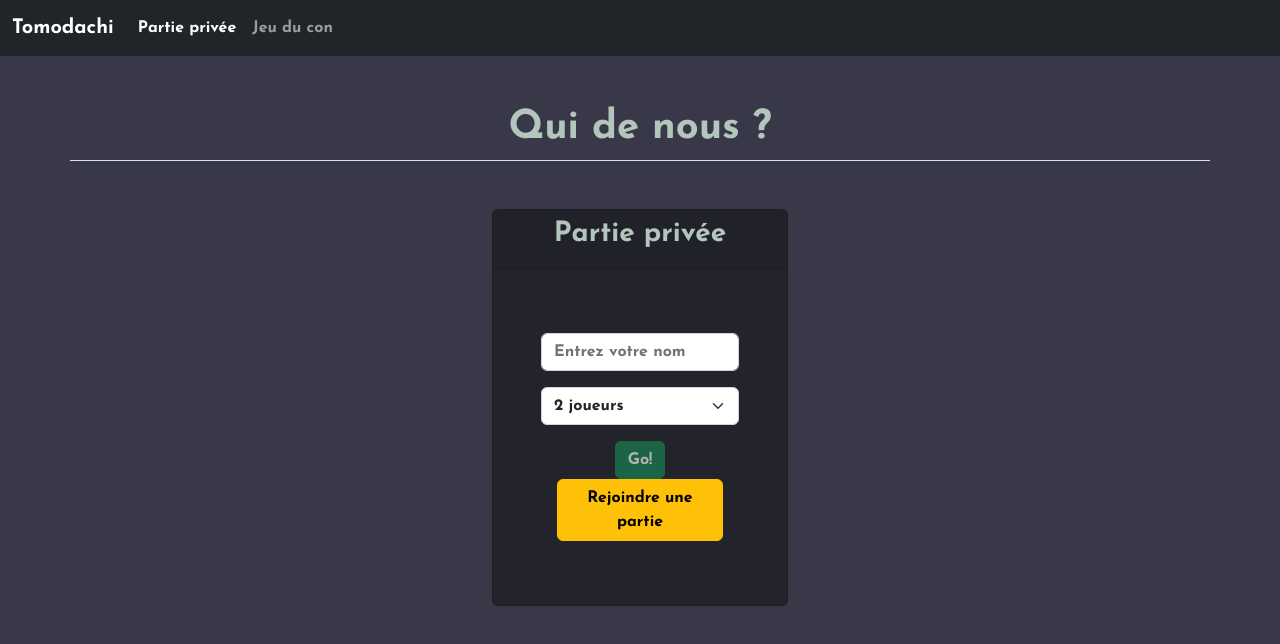
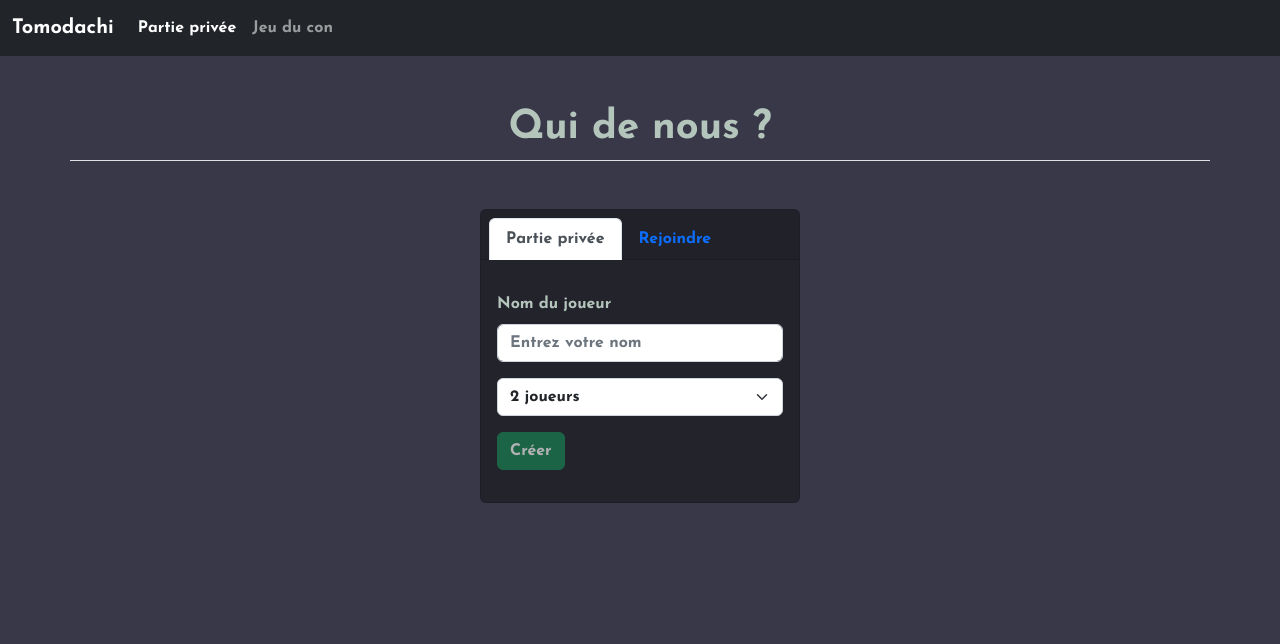
Before and after one commit to Arkansiel92/Tomodachi, a React (Create React App) app in the folder client/: page / in a window 1280 px wide. Shown: the top 644 px of the page. Built offline with nearby package versions, Linux system fonts and the light colour scheme; no server answers.

Commit message:
bootstrap Home.tsx

```diff
--- a/client/src/context/socket.ts
+++ b/client/src/context/socket.ts
@@ -9,7 +9,7 @@ export interface ExtendedSocket extends Socket {
     isTurn?: boolean,
 }
 
-export const socket: ExtendedSocket = io('https://192.168.1.37:3001', {transports: ['websocket']}); // IP on private network (localhost works too)
+export const socket: ExtendedSocket = io('http://192.168.1.10:3001', {transports: ['websocket']}); // IP on private network (localhost works too)
 
 socket.name = '';
 socket.room = null;
--- a/client/src/pages/Home.tsx
+++ b/client/src/pages/Home.tsx
@@ -51,26 +51,40 @@ const Home: React.FC = () => {
             {
                 alert !== '' ? <div className='container text-center alert alert-danger'>{alert}</div> : <div></div>
             }
-            {/* {
-                navigator.userAgent.match(/mobile/i)
-                ? <p>Je suis sur téléphone</p>
-                : <p>Je suis sur ordinateur</p>
-            } */}
             <div className="container border-bottom mb-5">
                 <h1 className="text-center">Qui de nous ?</h1>
             </div>
-            <div className="m-5">
-                {
-                    card === 'create'
-                    ? <div className="w-25 card m-auto text-center">
-                    <div>
-                        <div className="card-header text-center"><h3>Partie privée</h3></div>
-                            <div className="card-body p-5">
+
+
+            <div className="card w-25 m-auto">
+                <div className="card-header">
+                    <ul className="nav nav-tabs card-header-tabs">
+                        <li className="nav-item">
+                            {
+                                card === "create"
+                                ? <button className="nav-link active">Partie privée</button>
+                                : <button className="nav-link" onClick={() => {setCard('create')}}>Partie privée</button>
+                            }
+                        </li>
+                        <li className="nav-item">
+                            {
+                                card === "join"
+                                ? <button className="nav-link active">Rejoindre</button>
+                                : <button className="nav-link" onClick={() => {setCard('join')}}>Rejoindre</button>
+                            }
+                        </li>
+                    </ul>
+                </div>
+                <div className="card-body">
+                    {
+                        card === "create"
+                        ?   <div>
                             <div className="form-group mt-3">
-                                <input type="text" className='w-100 m-auto form-control' value={pseudo} placeholder="Entrez votre nom" onChange={(e) => {setPseudo(e.target.value)}} />
+                                <label className='form-label'>Nom du joueur</label>
+                                <input type="text" className='form-control' value={pseudo} placeholder="Entrez votre nom" onChange={(e) => {setPseudo(e.target.value)}} />
                             </div>
                             <div className="form-group my-3">
-                                <select className='w-100 my-3 m-auto form-select' value={players} name="players" onChange={(e) => {setPlayers(Number(e.target.value))}}>
+                                <select className='my-3 form-select' value={players} name="players" onChange={(e) => {setPlayers(Number(e.target.value))}}>
                                     <option value="2">2 joueurs</option>
                                     <option value="3">3 joueurs</option>
                                     <option value="4">4 joueurs</option>
@@ -78,49 +92,33 @@ const Home: React.FC = () => {
                                     <option value="6">6 joueurs</option>
                                 </select>
                             </div>
-                            {/* <select name="game" className='w-100 my-3 m-auto form-select'>
-                                <option value="0">Choix du jeu</option>
-                                <option value="agent-trouble">Agent Trouble</option>
-                                <option value="wich-of-us">Qui de nous ?</option>
-                            </select> */}
                             <div className='my-3'>
                                 {
                                     pseudo === ''
-                                    ? <button type="submit" disabled className='btn btn-success mx-3'>Go!</button>
-                                    : <button type="submit" onClick={handleSubmit} className='btn btn-success mx-3'>Go !</button>
+                                    ? <button type="submit" disabled className='btn btn-success'>Créer</button>
+                                    : <button type="submit" onClick={handleSubmit} className='btn btn-success'>Créer</button>
                                 }
-                                <button onClick={() => {setCard('join')}} className="btn btn-warning mx-3">Rejoindre une partie</button>
                             </div>
                         </div>
-                    </div>
-                </div>
-                    : <div className="w-25 card m-auto text-center">
-                        <div className="card-header text-center"><h3>Rejoindre</h3></div>
-                            <div className="card-body p-5">
+                        : <div>
                             <div className="form-group mt-3">
-                                <input type="text" className='w-100 m-auto form-control' value={pseudo} placeholder="Entrez votre nom" onChange={(e) => {setPseudo(e.target.value)}} />
+                                <label className='form-label'>Nom du joueur</label>
+                                <input type="text" className='form-control' value={pseudo} placeholder="Entrez votre nom" onChange={(e) => {setPseudo(e.target.value)}} />
                             </div>
 
                             <div className="form-group my-3">
-                                <input type="text" className='w-100 m-auto form-control' value={room} placeholder="ID du lobby" onChange={(e) => {setRoom(e.target.value)}} />
+                                <input type="text" className='form-control' value={room} placeholder="ID du lobby" onChange={(e) => {setRoom(e.target.value)}} />
                             </div>
-                            {/* <select name="game" className='w-100 my-3 m-auto form-select'>
-                                <option value="0">Choix du jeu</option>
-                                <option value="agent-trouble">Agent Trouble</option>
-                                <option value="wich-of-us">Qui de nous ?</option>
-                            </select> */}
                             <div className='my-3'>
                                 {
                                     pseudo === '' || room === ''
-                                    ? <button type="submit" disabled className='btn btn-success mx-3'>Go !</button>
-                                    : <button type="submit" onClick={join} className='btn btn-success mx-3'>Go !</button>
+                                    ? <button type="submit" disabled className='btn btn-success'>Rejoindre</button>
+                                    : <button type="submit" onClick={join} className='btn btn-success'>Rejoindre</button>
                                 }
-                                <button onClick={() => {setCard('create')}} className="btn btn-warning mx-3">Créer une partie</button>
                             </div>
                         </div>
-                    </div>
-                }
-
+                    }
+                </div>
             </div>
         </div>
     )
--- a/client/src/pages/Room.tsx
+++ b/client/src/pages/Room.tsx
@@ -82,6 +82,7 @@ const Room: React.FC = () => {
                 socket.emit('getRoom');
             }
         })
+
     }, [socket, id, navigate])
 
     return (
@@ -138,14 +139,8 @@ const Room: React.FC = () => {
                                     : <div>
                                         <label className='form-label'>Nombre de rounds : {room?.rounds}</label>
                                         <input type="range" min={5} max={25} className='form-range' disabled value={room?.rounds} />
-                                        <div className="form-check form-switch">
-                                            <input type="checkbox" className='form-check-input' disabled />
-                                            <label className="form-check-label">Votes anonymes</label>
-                                        </div>
-                                        <div className="form-check form-switch">
-                                            <input type="checkbox" className='form-check-input' disabled />
-                                            <label className="form-check-label">Voter pour soi-même</label>
-                                        </div>
+                                        <p>Vote anonyme : {anonymous === true ? "Activé" : "Désactivé"} </p>
+                                        <p>Vote pour soi-même : {self === true ? "Activé" : "Désactivé"}</p>
                                     </div>
                                 }
 
```
Also changed, not shown: 1 other file (tests, documents, lock files or other folders).
